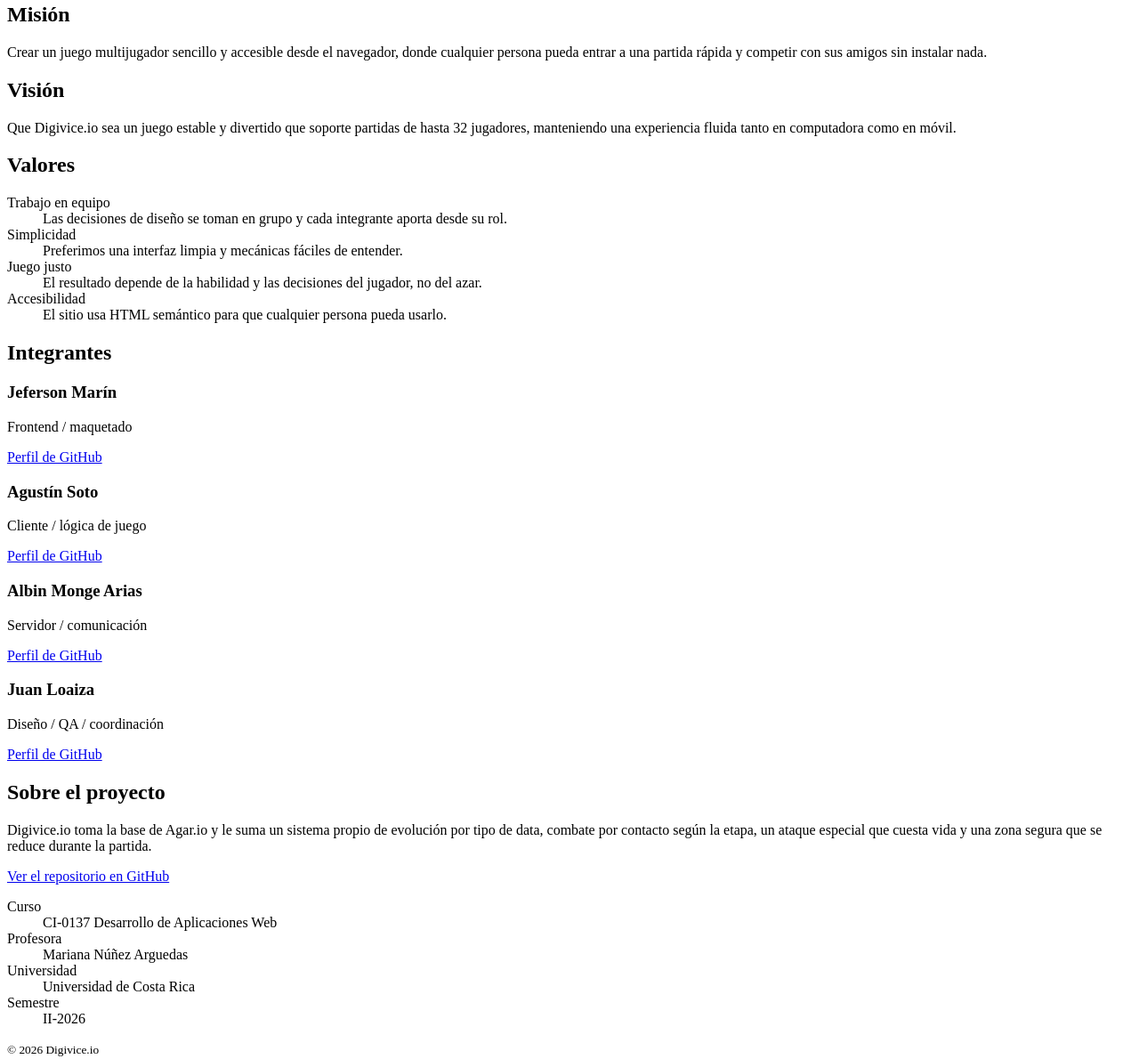
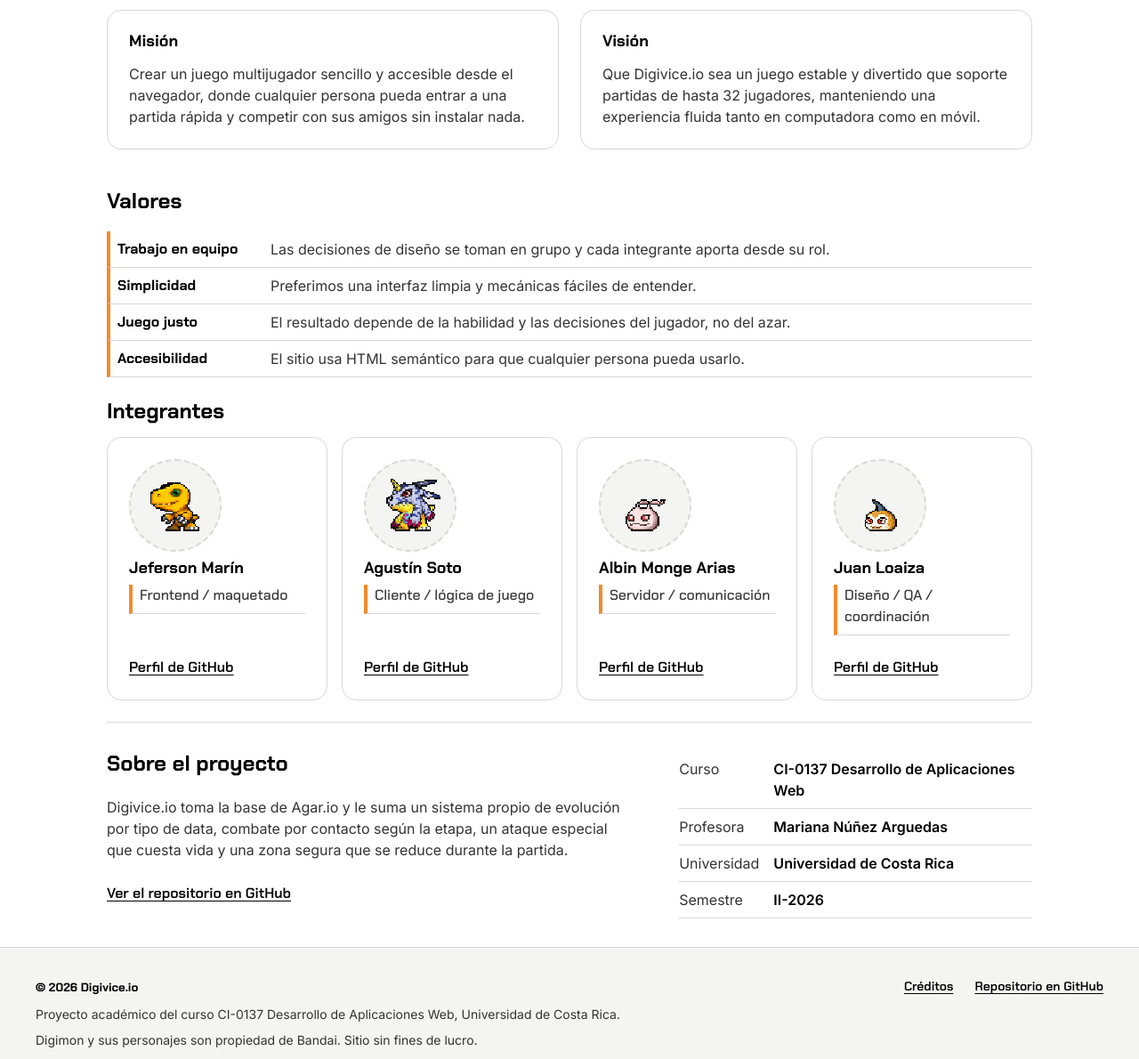
Before and after one commit to juanselospi/Digivice.io_B74200_C24549_C35000_C4K199, a plain HTML site: page acerca.html in a window 1280 px wide. Shown: the part 318-1508 px from the top of the page at 89% size. Drawn offline with Linux system fonts and the light colour scheme.

Commit message:
css de acerca de: equipo con sprites, valores y datos del proyecto

```diff
--- a/acerca.html
+++ b/acerca.html
@@ -9,6 +9,12 @@
   <link rel="icon" href="assets/icon/favicon.ico" sizes="48x48">
   <link rel="icon" href="assets/icon/favicon-32.png" type="image/png" sizes="32x32">
   <link rel="apple-touch-icon" href="assets/icon/apple-touch-icon.png">
+  <link rel="preconnect" href="https://fonts.googleapis.com">
+  <link rel="preconnect" href="https://fonts.gstatic.com" crossorigin>
+  <link rel="stylesheet" href="https://fonts.googleapis.com/css2?family=Chakra+Petch:wght@500;600;700&amp;family=Inter:wght@400;500;600&amp;display=swap">
+  <link rel="stylesheet" href="css/tokens.css">
+  <link rel="stylesheet" href="css/common.css">
+  <link rel="stylesheet" href="css/acerca.css">
 </head>
 <body>
   <header class="encabezado">
@@ -30,22 +36,22 @@
     </form>
   </header>
 
-  <main>
-    <p>Acerca de nosotros</p>
+  <main class="acerca">
+    <p class="acerca__etiqueta">Acerca de nosotros</p>
     <h1>El equipo detrás de Digivice.io</h1>
-    <p>Somos cuatro estudiantes de la Escuela de Ciencias de la Computación e Informática de la UCR. Digivice.io es nuestro proyecto del curso CI-0137: un juego multijugador en tiempo real donde cada jugador controla un Digimon, recolecta data, evoluciona y compite por ser el último en pie.</p>
+    <p class="acerca__intro">Somos cuatro estudiantes de la Escuela de Ciencias de la Computación e Informática de la UCR. Digivice.io es nuestro proyecto del curso CI-0137: un juego multijugador en tiempo real donde cada jugador controla un Digimon, recolecta data, evoluciona y compite por ser el último en pie.</p>
 
-    <section>
+    <section class="tarjeta acerca__bloque">
       <h2>Misión</h2>
       <p>Crear un juego multijugador sencillo y accesible desde el navegador, donde cualquier persona pueda entrar a una partida rápida y competir con sus amigos sin instalar nada.</p>
     </section>
 
-    <section>
+    <section class="tarjeta acerca__bloque">
       <h2>Visión</h2>
       <p>Que Digivice.io sea un juego estable y divertido que soporte partidas de hasta 32 jugadores, manteniendo una experiencia fluida tanto en computadora como en móvil.</p>
     </section>
 
-    <section>
+    <section class="acerca__valores">
       <h2>Valores</h2>
       <dl>
         <dt>Trabajo en equipo</dt>
@@ -59,39 +65,43 @@
       </dl>
     </section>
 
-    <section>
+    <section class="acerca__equipo">
       <h2>Integrantes</h2>
 
-      <article>
+      <article class="tarjeta integrante">
+        <img class="integrante__foto" src="assets/digishell/3%20-%20Agumon%20EX/Agumon/c0189_0.png" alt="" width="96" height="96">
         <h3>Jeferson Marín</h3>
-        <p>Frontend / maquetado</p>
-        <p><a href="https://github.com/jefer30039">Perfil de GitHub</a></p>
+        <p class="integrante__rol">Frontend / maquetado</p>
+        <p class="integrante__enlace"><a href="https://github.com/jefer30039">Perfil de GitHub</a></p>
       </article>
 
-      <article>
+      <article class="tarjeta integrante">
+        <img class="integrante__foto" src="assets/digishell/4%20-%20Gabumon%20EX/Gabumon/c0206_0.png" alt="" width="96" height="96">
         <h3>Agustín Soto</h3>
-        <p>Cliente / lógica de juego</p>
-        <p><a href="https://github.com/Agussoto48">Perfil de GitHub</a></p>
+        <p class="integrante__rol">Cliente / lógica de juego</p>
+        <p class="integrante__enlace"><a href="https://github.com/Agussoto48">Perfil de GitHub</a></p>
       </article>
 
-      <article>
+      <article class="tarjeta integrante">
+        <img class="integrante__foto" src="assets/digishell/3%20-%20Agumon%20EX/Koromon/c0188_0.png" alt="" width="96" height="96">
         <h3>Albin Monge Arias</h3>
-        <p>Servidor / comunicación</p>
-        <p><a href="https://github.com/albin-monge-arias">Perfil de GitHub</a></p>
+        <p class="integrante__rol">Servidor / comunicación</p>
+        <p class="integrante__enlace"><a href="https://github.com/albin-monge-arias">Perfil de GitHub</a></p>
       </article>
 
-      <article>
+      <article class="tarjeta integrante">
+        <img class="integrante__foto" src="assets/digishell/4%20-%20Gabumon%20EX/Tsunomon/c0205_0.png" alt="" width="96" height="96">
         <h3>Juan Loaiza</h3>
-        <p>Diseño / QA / coordinación</p>
-        <p><a href="https://github.com/juanselospi">Perfil de GitHub</a></p>
+        <p class="integrante__rol">Diseño / QA / coordinación</p>
+        <p class="integrante__enlace"><a href="https://github.com/juanselospi">Perfil de GitHub</a></p>
       </article>
     </section>
 
-    <section>
+    <section class="acerca__proyecto">
       <h2>Sobre el proyecto</h2>
       <p>Digivice.io toma la base de Agar.io y le suma un sistema propio de evolución por tipo de data, combate por contacto según la etapa, un ataque especial que cuesta vida y una zona segura que se reduce durante la partida.</p>
       <p><a href="https://github.com/juanselospi/Digivice.io_B74200_C24549_C35000_C4K199">Ver el repositorio en GitHub</a></p>
-      <dl>
+      <dl class="acerca__datos">
         <dt>Curso</dt>
         <dd>CI-0137 Desarrollo de Aplicaciones Web</dd>
         <dt>Profesora</dt>
--- /dev/null
+++ b/css/acerca.css
@@ -0,0 +1,273 @@
+/* pagina acerca de nosotros */
+
+/* va despues de tokens.css y common.css.
+   una columna en celular, mision y vision lado a lado de 48rem para arriba
+   y el equipo de 2 en 2 y luego de 4 en 4 */
+
+.acerca {
+  display: grid;
+  grid-template-columns: minmax(0, 1fr);
+  gap: var(--espacio-4);
+  align-content: start;
+}
+
+.acerca > * {
+  margin-block: 0;
+}
+
+/* lo que no es mision o vision ocupa toda la fila */
+.acerca > :not(.acerca__bloque) {
+  grid-column: 1 / -1;
+}
+
+
+/* encabezado de la pagina
+   la etiqueta chiquita en mayuscula arriba del h1, como en el diseño */
+.acerca__etiqueta {
+  font-family: var(--fuente-titulo);
+  font-size: var(--texto-mini);
+  font-weight: 600;
+  color: var(--color-texto-suave);
+  text-transform: uppercase;
+  letter-spacing: 0.12em;
+}
+
+.acerca > h1 {
+  margin-top: calc(var(--espacio-3) * -1);
+}
+
+.acerca__intro {
+  max-width: 65ch;
+  color: var(--color-texto-suave);
+}
+
+
+/* mision y vision */
+.acerca__bloque h2 {
+  margin-top: 0;
+  font-size: var(--titulo-3);
+}
+
+.acerca__bloque p {
+  margin: 0;
+  color: var(--color-texto-suave);
+}
+
+
+/* valores
+   cada valor con la barrita naranja del diseño. en compu el nombre va a la
+   izquierda y la explicacion a la derecha, con una linea entre filas */
+.acerca__valores dl {
+  display: grid;
+  margin: 0;
+}
+
+.acerca__valores dt {
+  padding-left: var(--espacio-2);
+  font-family: var(--fuente-titulo);
+  font-weight: 700;
+  border-left: 4px solid var(--color-acento);
+}
+
+.acerca__valores dd {
+  margin: var(--espacio-1) 0 var(--espacio-3);
+  color: var(--color-texto-suave);
+}
+
+
+/* integrantes
+   grid con columnas fijas y no auto-fit, porque con el h2 a todo lo ancho
+   auto-fit deja columnas vacias */
+.acerca__equipo {
+  display: grid;
+  grid-template-columns: minmax(0, 1fr);
+  gap: var(--espacio-3);
+}
+
+.acerca__equipo > h2 {
+  grid-column: 1 / -1;
+  margin: 0;
+}
+
+.integrante {
+  display: flex;
+  flex-direction: column;
+  gap: var(--espacio-2);
+  transition: border-color var(--transicion);
+}
+
+.integrante > * {
+  margin: 0;
+}
+
+/* la foto es el sprite dentro del circulo punteado del diseño.
+   el sprite viene abajo en el png, por eso el object-position */
+.integrante__foto {
+  --diametro: 6.5rem;
+
+  width: var(--diametro);
+  height: var(--diametro);
+  object-fit: contain;
+  object-position: 50% calc(var(--diametro) * -0.2);
+  border: 2px dashed var(--color-borde);
+  border-radius: 50%;
+  background: var(--color-fondo-suave);
+  transition: filter var(--transicion), border-color var(--transicion);
+}
+
+/* rol con la barrita naranja y la linea de abajo */
+.integrante__rol {
+  padding: 0 0 var(--espacio-2) var(--espacio-2);
+  font-family: var(--fuente-titulo);
+  font-weight: 500;
+  color: var(--color-texto-suave);
+  border-left: 4px solid var(--color-acento);
+  border-bottom: var(--borde);
+}
+
+/* el enlace siempre abajo aunque una tarjeta tenga mas texto */
+.integrante__enlace {
+  margin-top: auto;
+  padding-top: var(--espacio-3);
+  font-family: var(--fuente-titulo);
+  font-weight: 600;
+}
+
+
+/* efecto de las fotos
+   con mouse el sprite esta en gris y se pinta al pasar por la tarjeta.
+   en celular no hay hover, asi que ahi siempre va a color.
+   con teclado pasa lo mismo cuando el foco llega al perfil de github */
+@media (hover: hover) {
+  .integrante__foto {
+    filter: grayscale(100%);
+  }
+
+  .integrante:hover,
+  .integrante:focus-within {
+    border-color: var(--color-marca);
+  }
+
+  .integrante:hover .integrante__foto,
+  .integrante:focus-within .integrante__foto {
+    filter: none;
+    border-style: solid;
+    border-color: var(--color-marca);
+  }
+}
+
+/* y ademas crece y da un saltito, solo si no se pidio reducir movimiento.
+   step-end para que salte de golpe como pixel art */
+@media (prefers-reduced-motion: no-preference) {
+  .integrante__foto {
+    transition: filter var(--transicion), border-color var(--transicion), scale var(--transicion);
+  }
+
+  .integrante:hover .integrante__foto,
+  .integrante:focus-within .integrante__foto {
+    scale: 1.08;
+    animation: saltito 0.6s step-end 2;
+  }
+}
+
+@keyframes saltito {
+  50% {
+    translate: 0 -0.4rem;
+  }
+}
+
+
+/* sobre el proyecto
+   linea arriba como en el diseño, y en compu el texto a la izquierda y los
+   datos del curso a la derecha */
+.acerca__proyecto {
+  display: grid;
+  gap: var(--espacio-2) var(--espacio-6);
+  padding-top: var(--espacio-5);
+  border-top: var(--borde);
+}
+
+.acerca__proyecto > * {
+  margin: 0;
+}
+
+.acerca__proyecto p {
+  max-width: 65ch;
+  color: var(--color-texto-suave);
+}
+
+.acerca__proyecto a {
+  font-family: var(--fuente-titulo);
+  font-weight: 600;
+  color: var(--color-texto);
+}
+
+.acerca__datos {
+  display: grid;
+  grid-template-columns: minmax(6rem, max-content) minmax(0, 1fr);
+  margin-top: var(--espacio-3);
+}
+
+.acerca__datos dt,
+.acerca__datos dd {
+  padding-block: var(--espacio-2);
+  border-bottom: var(--borde);
+}
+
+.acerca__datos dt {
+  padding-right: var(--espacio-3);
+  color: var(--color-texto-suave);
+}
+
+.acerca__datos dd {
+  margin: 0;
+  font-weight: 600;
+}
+
+
+/* tablet: el equipo de 2 en 2 */
+@media (width >= 32rem) {
+  .acerca__equipo {
+    grid-template-columns: repeat(2, minmax(0, 1fr));
+  }
+}
+
+/* compu */
+@media (width >= 48rem) {
+  .acerca {
+    grid-template-columns: repeat(2, minmax(0, 1fr));
+  }
+
+  .acerca__valores dl {
+    grid-template-columns: minmax(10rem, max-content) minmax(0, 1fr);
+  }
+
+  .acerca__valores dt,
+  .acerca__valores dd {
+    margin: 0;
+    padding-block: var(--espacio-2);
+    border-bottom: var(--borde);
+  }
+
+  .acerca__valores dd {
+    padding-left: var(--espacio-4);
+  }
+
+  .acerca__proyecto {
+    grid-template-columns: minmax(0, 3fr) minmax(0, 2fr);
+  }
+
+  /* los datos del curso en la columna derecha, al lado de todo el texto */
+  .acerca__datos {
+    grid-column: 2;
+    grid-row: 1 / span 3;
+    align-self: start;
+    margin-top: 0;
+  }
+}
+
+@media (width >= 64rem) {
+  .acerca__equipo {
+    grid-template-columns: repeat(4, minmax(0, 1fr));
+  }
+}
```
